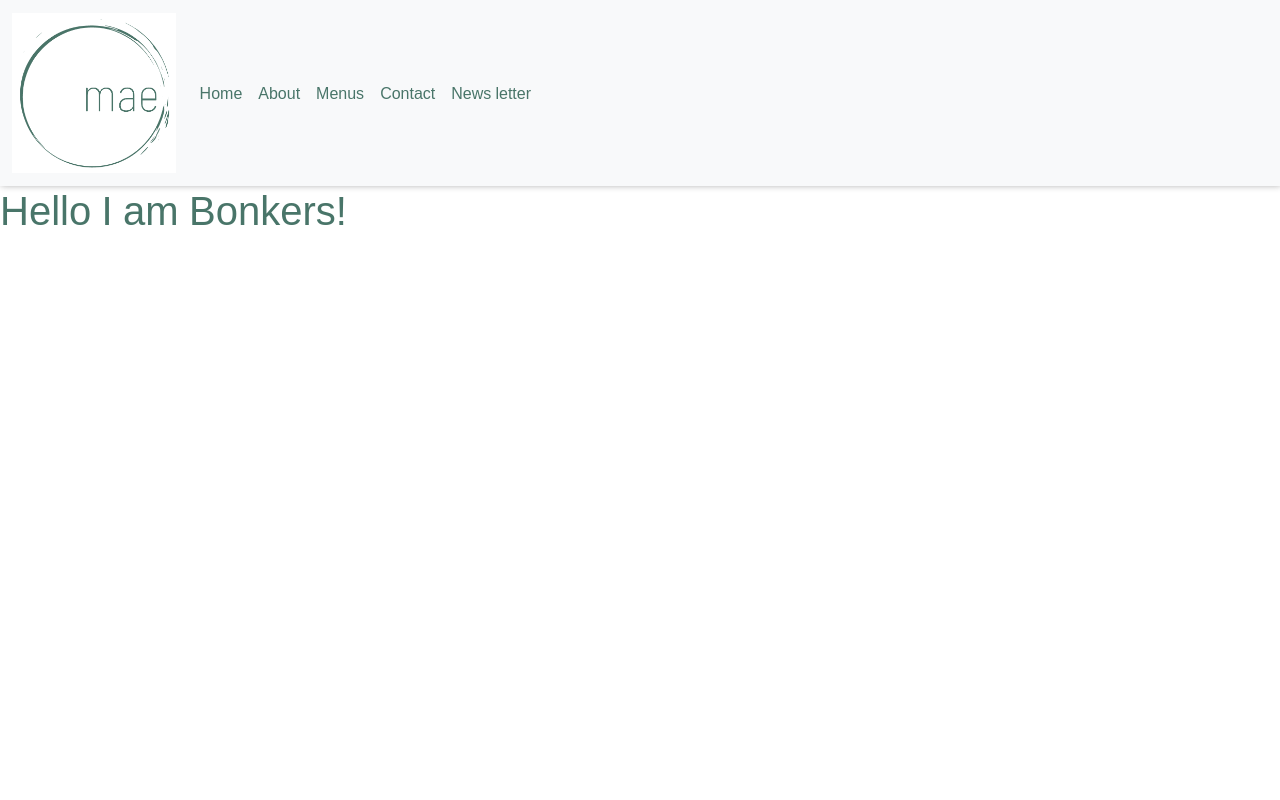
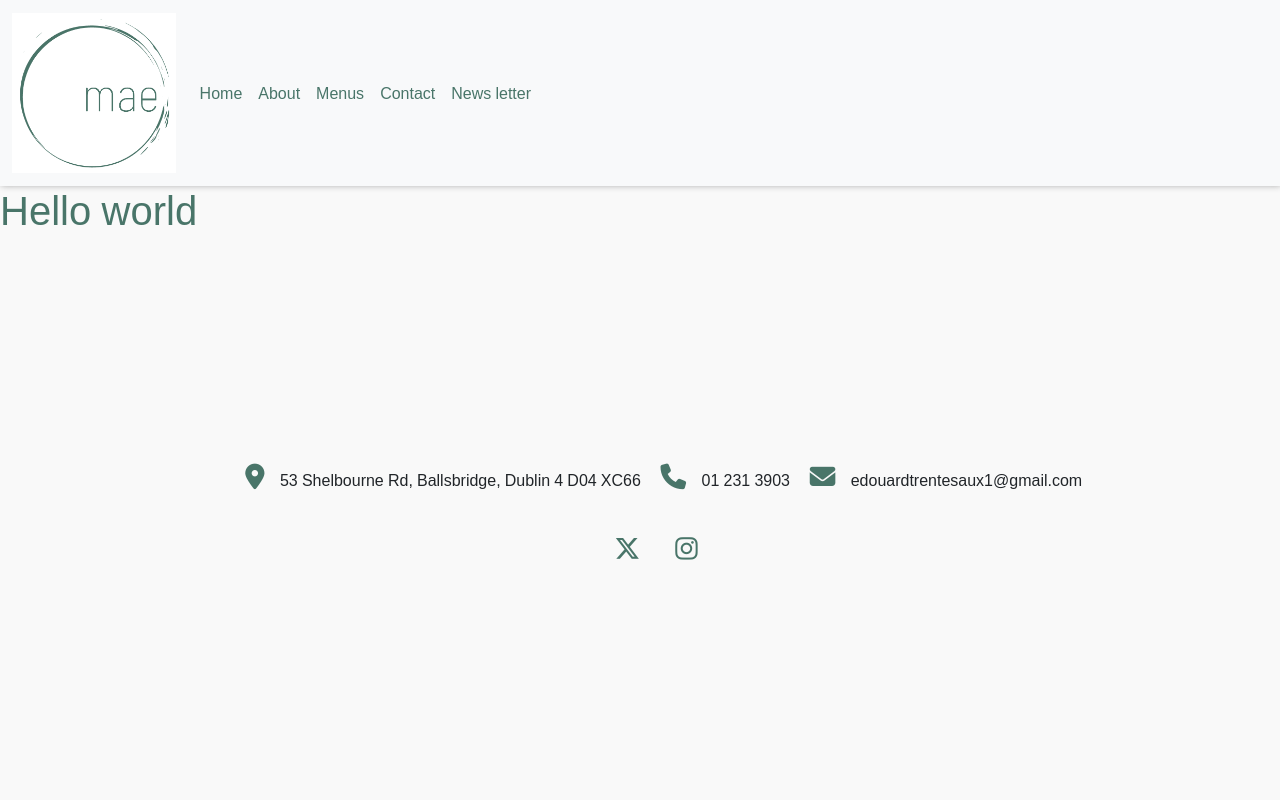
Before and after one commit to Edouard102/m.booking, a Django app: page / in a window 1280 px wide. Run offline with Django 3.2, Linux system fonts and the light colour scheme; some libraries are stand-ins or nearby versions.

Commit message:
created footer and style

```diff
--- a/static/css/base.css
+++ b/static/css/base.css
@@ -65,3 +65,53 @@ img.logo {
     border-bottom: 2px solid var(--green);
     font-weight: 500;
 }
+
+/* Footer */
+
+footer {
+    background-color: var(--white-Smoke);
+    flex: 1 0 auto;
+}
+
+/* info */
+.info-icon {
+    height: 2rem;
+    margin: 1rem;
+}
+
+.info {
+    text-align: center;
+}
+
+.info>li {
+    display: inline;
+}
+
+.info i {
+    font-size: 160%;
+    margin: 1%;
+    padding: 3px;
+    color: var(--green);
+}
+
+/* social icon */
+
+.social-icon {
+    height: 2rem;
+    margin: 1rem;
+}
+
+.social-networks {
+    text-align: center;
+}
+
+.social-networks>li {
+    display: inline;
+}
+
+.social-networks i {
+    font-size: 160%;
+    margin: 1%;
+    padding: 3px;
+    color: var(--green);
+}
--- a/templates/base.html
+++ b/templates/base.html
@@ -17,19 +17,19 @@
     <title> Restaurant mae - {% block title %}{% endblock %}</title>
 </head>
 <body>
-
     {% include 'includes/header.html' %}
 
+    <main>
 
+        {% block content %}
 
+        <h1>Hello world</h1>
 
-        <h1>Hello I am Bonkers!</h1>
+        {% endblock %}
 
+    </main>
 
-
-
-
-
+    {% include 'includes/footer.html' %}
 
 </body>
 </html>
--- /dev/null
+++ b/templates/includes/footer.html
@@ -0,0 +1,32 @@
+{% load static %}
+
+
+<footer>
+
+<!-- info icons -->
+
+    <ul class="info">
+        <li> <a><i class="fa-solid fa-location-dot" class="info-icon"></i>53 Shelbourne Rd, Ballsbridge, Dublin 4 D04 XC66</a>
+        </li>
+        <li> <a><i class="fa-solid fa-phone" class="info-icon"></i>01 231 3903</a>
+        </li>
+        <li><a><i class="fa-solid fa-envelope" class="info-icon"></i>edouardtrentesaux1@gmail.com</a>
+        </li>
+    </ul>
+
+<!-- Social media icons-->
+
+    <ul class="social-networks">
+        <li> <a href="https://twitter.com/keeffe_grainne?" target=" _blank" rel="noopper"
+                aria-label="Visit our twitter page (opens in a new tab)"><i class="fa-brands fa-x-twitter" class="social-icon"></i></a>
+        </li>
+        <li> <a href="https://www.instagram.com/mae_restaurant/" target=" _blank" rel="noopper"
+                aria-label="Visit our instagram page (opens in a new tab)"><i class="fa-brands fa-instagram" class="social-icon"></i></a>
+        </li>
+    </ul>
+</footer>
+
+
+
+ <!-- font awesone script-->
+ <script src="https://kit.fontawesome.com/6324a26f04.js" crossorigin="anonymous"></script>
```
